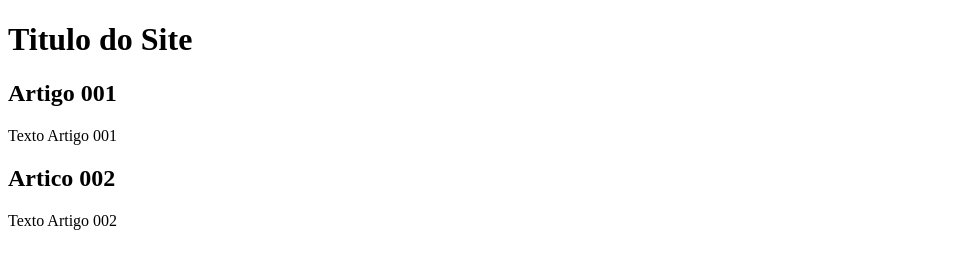
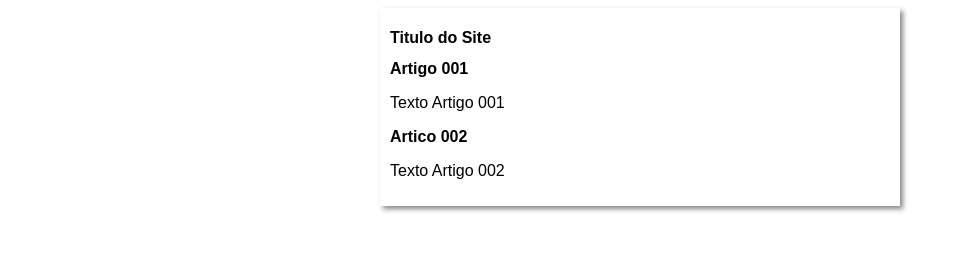
Before and after one commit to DeLoveBR/projeto-site, a plain HTML site: page index.html in a window 1280 px wide. Shown: the whole page, without its empty margins (0-961 px from the left). Drawn offline with Linux system fonts and the light colour scheme.

Commit message:
iniciei o design

```diff
--- /dev/null
+++ b/estilos/style.css
@@ -0,0 +1,18 @@
+*{
+    font-family:Arial, Helvetica, sans-serif;
+    font-size: 16px
+}
+
+body{
+
+    background-color:rgb(rgb(196, 159, 159) green blue / alpha)
+
+}
+
+main{
+    background-color: white;
+    width: 500px;
+    margin: auto;
+    padding: 10px;
+    box-shadow: 3px 3px 5px rgba(0, 0, 0, 0.473);
+}
--- a/index.html
+++ b/index.html
@@ -4,6 +4,7 @@
     <meta charset="UTF-8">
     <meta name="viewport" content="width=device-width, initial-scale=1.0">
     <title>Titulo do Site</title>
+    <link rel="stylesheet" href="estilos/style.css">
 </head>
 <body>
     <main>
```
